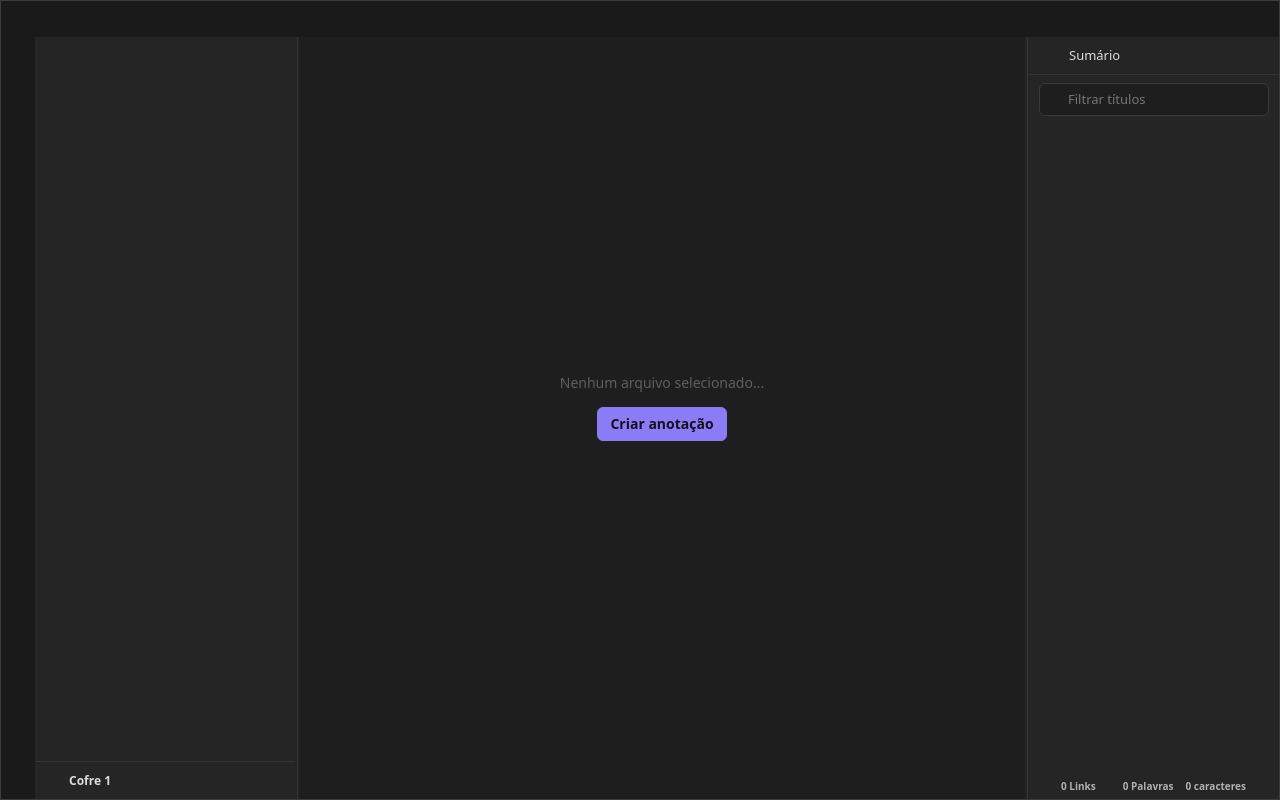
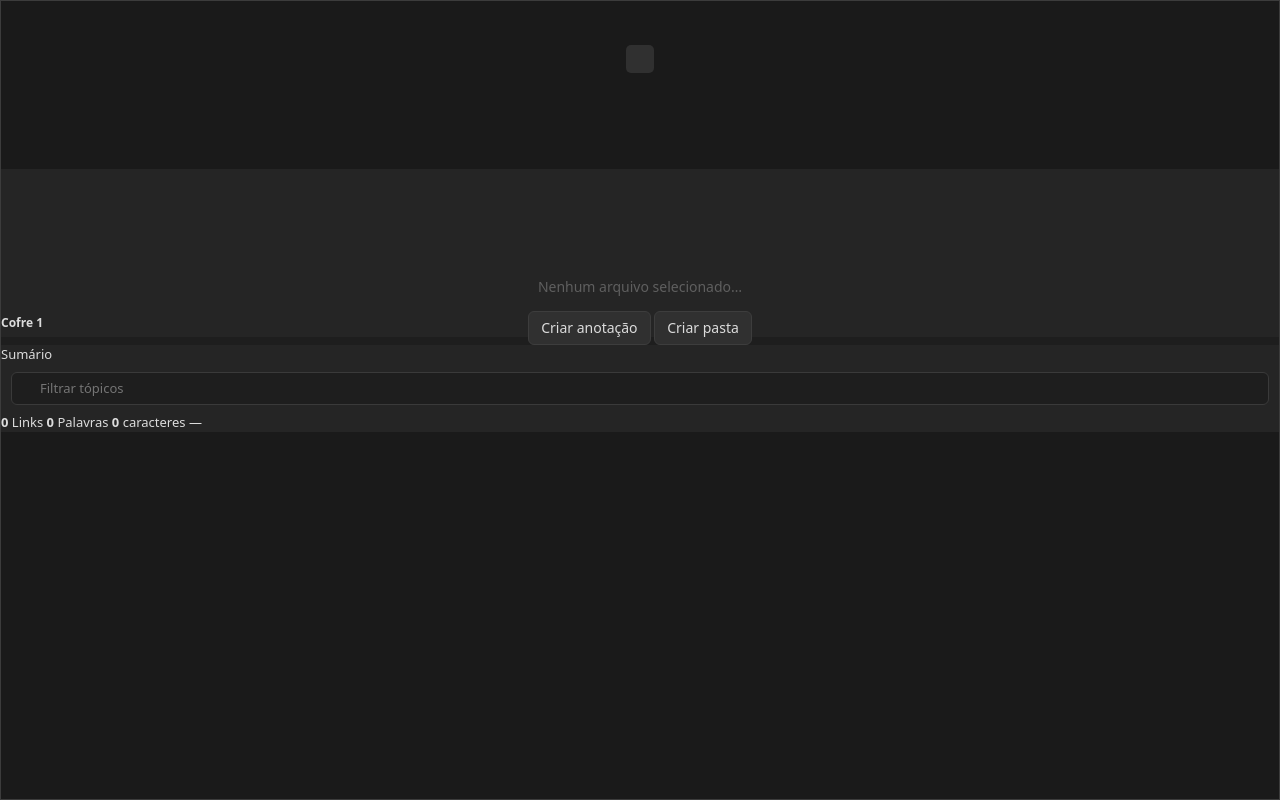
Before and after one commit to isabele-camargo-portela/NoteClass, a Flask app: template template/index.html in a window 1280 px wide. Run offline with Flask 3, Linux system fonts and the light colour scheme; the template is opened without the code that fills it, so the values that code supplies are empty.

Commit message:
fix: corrige a estrutura html

```diff
--- a/template/index.html
+++ b/template/index.html
@@ -1,142 +1,170 @@
 <!doctype html>
 <html lang="pt-BR">
+
 <head>
   <meta charset="utf-8">
   <meta name="viewport" content="width=device-width, initial-scale=1">
   <title>NoteClass</title>
-  <link rel="stylesheet" href="{{ url_for('static', filename='css/style.css') }}">
+  <link rel="preconnect" href="https://fonts.googleapis.com">
+  <link rel="preconnect" href="https://fonts.gstatic.com" crossorigin>
+  <link
+    href="https://fonts.googleapis.com/css2?family=Inter:wght@400;500;600&family=JetBrains+Mono:wght@400;500&display=swap"
+    rel="stylesheet">
+  <link rel="stylesheet" href="{{ url_for('static', filename='style.css') }}">
 </head>
+
 <body>
   <div id="app">
 
-  <!-- Barra superior: botão da lateral esquerda, abas, botão da lateral direita -->
+    <!-- Barra superior: recolher painel esquerdo | abas | recolher painel direito -->
     <header id="topbar">
-    <button class="icon-btn" id="tg-left" title="Barra lateral esquerda (Ctrl+B)"><i data-ic="panel-left"></i></button>
-    <div id="tabs"></div>
-    <button class="icon-btn" id="new-tab" title="Nova aba"><i data-ic="plus"></i></button>
-    <span class="spacer"></span>
-    <button class="icon-btn" id="tg-right" title="Barra lateral direita (Alt+B)"><i data-ic="panel-right"></i></button>
+      <button class="icon-btn" id="toggle-left" data-icon="panel-left" title="Mostrar/ocultar painel esquerdo"></button>
+      <div id="tabs" role="tablist"></div>
+      <button class="icon-btn" id="toggle-right" data-icon="panel-right" title="Mostrar/ocultar sumário"></button>
     </header>
 
-  <div id="body">
+    <div id="workspace">
       <!-- Faixa de ícones -->
       <nav id="ribbon">
-      <button class="icon-btn" data-view="search" title="Buscar (Ctrl+K)"><i data-ic="search"></i></button>
-      <button class="icon-btn" data-view="files" title="Arquivos"><i data-ic="folder"></i></button>
-      <button class="icon-btn" data-view="tags" title="Tags"><i data-ic="tag"></i></button>
-      <button class="icon-btn" data-view="dates" title="Por data"><i data-ic="calendar"></i></button>
+        <button class="icon-btn active" data-view="files" data-icon="folder" title="Arquivos"></button>
+        <button class="icon-btn" data-view="search" data-icon="search" title="Busca (Ctrl+Shift+F)"></button>
+        <button class="icon-btn" data-view="tags" data-icon="tag" title="Tags"></button>
+        <button class="icon-btn" data-view="dates" data-icon="calendar" title="Por data"></button>
       </nav>
 
       <!-- Painel esquerdo -->
-    <aside id="left">
-      <div id="left-head">
-        <div id="head-files">
-          <button class="icon-btn" id="act-note" title="Nova anotação (Alt+N)"><i data-ic="square-pen"></i></button>
-          <button class="icon-btn" id="act-folder" title="Nova pasta"><i data-ic="folder-plus"></i></button>
+      <aside id="left" class="panel">
+        <div class="panel-body">
+          <section id="view-files" class="view">
+            <div class="toolbar">
+              <button class="icon-btn" id="btn-new-note" data-icon="pen" title="Nova anotação (Alt+N)"></button>
+              <button class="icon-btn" id="btn-new-folder" data-icon="folder-plus" title="Nova pasta"></button>
             </div>
-        <div id="head-title" hidden></div>
+            <div id="tree"></div>
+          </section>
+
+          <section id="view-search" class="view" hidden>
+            <div class="search-box">
+              <input id="f-q" type="search" placeholder="Buscar no título e no texto…" autocomplete="off">
+              <div class="row2">
+                <label>De <input id="f-from" type="date"></label>
+                <label>Até <input id="f-to" type="date"></label>
+              </div>
+              <input id="f-tag" list="tag-list" placeholder="Filtrar por tag (Enter)" autocomplete="off">
+              <div id="f-chips" class="chips"></div>
+              <button class="link-btn" id="f-clear">Limpar filtros</button>
+            </div>
+            <div id="results"></div>
+          </section>
+
+          <section id="view-tags" class="view" hidden>
+            <div id="tag-view"></div>
+          </section>
+          <section id="view-dates" class="view" hidden>
+            <div id="date-view"></div>
+          </section>
         </div>
 
-      <section class="view" id="view-files"><div id="tree"></div></section>
-
-      <section class="view" id="view-search" hidden>
-        <div class="search-box">
-          <input id="s-q" type="search" placeholder="Buscar texto, #tag ou tag:nome" autocomplete="off">
-          <div class="filters">
-            <select id="s-tag" title="Filtrar por tag"><option value="">Todas as tags</option></select>
-            <select id="s-by" title="Campo da data">
-              <option value="created">Criação</option>
-              <option value="updated">Edição</option>
-            </select>
-            <label>De <input id="s-from" type="date"></label>
-            <label>Até <input id="s-to" type="date"></label>
-            <button class="btn" id="s-clear">Limpar filtros</button>
-          </div>
-          <div id="s-count" class="muted"></div>
-        </div>
-        <div id="s-results"></div>
-      </section>
-
-      <section class="view" id="view-tags" hidden><div id="tag-list"></div></section>
-
-      <section class="view" id="view-dates" hidden>
-        <div class="search-box">
-          <select id="d-by">
-            <option value="created">Agrupar por data de criação</option>
-            <option value="updated">Agrupar por data de edição</option>
-          </select>
-        </div>
-        <div id="d-results"></div>
-      </section>
-
-      <footer id="left-foot">
-        <div class="vault"><i data-ic="box"></i><span id="vault-name">Cofre 1</span></div>
-        <button class="icon-btn" id="open-settings" title="Configurações"><i data-ic="settings"></i></button>
+        <footer class="vault">
+          <span class="vault-name"><span data-icon="vault"></span> Cofre 1</span>
+          <button class="icon-btn" id="btn-settings" data-icon="settings" title="Configurações"></button>
         </footer>
       </aside>
+      <div class="resizer" id="rz-left" title="Arraste para redimensionar (duplo clique restaura)"></div>
 
-    <div class="resizer" id="rs-left" title="Arraste para redimensionar (duplo clique restaura)"></div>
-
-    <!-- Área principal -->
+      <!-- Área central -->
       <main id="main">
-      <div id="main-bar">
-        <div id="crumb"></div>
-        <span id="save-state" class="muted"></span>
-        <button class="icon-btn" id="btn-mode" title="Editar / visualizar (Alt+E)" hidden></button>
-        <button class="icon-btn" id="btn-more" title="Mais opções"><i data-ic="more"></i></button>
+        <div id="empty">
+          <p>Nenhum arquivo selecionado…</p>
+          <div class="empty-actions">
+            <button class="btn" id="empty-note">Criar anotação</button>
+            <button class="btn ghost" id="empty-folder">Criar pasta</button>
+          </div>
         </div>
 
-      <div id="empty">
-        <p>Nenhum arquivo selecionado...</p>
-        <button class="btn primary" id="empty-new">Criar anotação</button>
+        <div id="note" hidden>
+          <div id="note-head">
+            <input id="title" placeholder="Título da anotação" autocomplete="off">
+            <div class="meta">
+              <label>Data da aula <input id="note-date" type="date"></label>
+              <label>Pasta <select id="note-folder"></select></label>
+              <div id="tags-box" class="chips editable">
+                <input id="tag-input" list="tag-list" placeholder="Adicionar tag…" autocomplete="off">
               </div>
-
-      <article id="note" hidden>
-        <input id="title" placeholder="Título da anotação" autocomplete="off" spellcheck="false">
-        <div id="tagbar"></div>
-        <div id="meta" class="muted"></div>
-        <textarea id="editor" spellcheck="true" placeholder="Escreva em Markdown…&#10;&#10;# Título&#10;- lista&#10;**negrito**  *itálico*  `código`"></textarea>
-        <div id="preview" hidden></div>
-      </article>
+            </div>
+          </div>
+          <div id="modebar">
+            <div class="seg" id="modes">
+              <button data-mode="edit">Editar</button>
+              <button data-mode="split">Dividir</button>
+              <button data-mode="read">Ler</button>
+            </div>
+            <button class="icon-btn" id="note-menu" data-icon="more" title="Mais opções"></button>
+          </div>
+          <div id="panes" class="mode-edit">
+            <textarea id="editor" spellcheck="true"
+              placeholder="Escreva em Markdown: # título, **negrito**, - lista, - [ ] tarefa…"></textarea>
+            <article id="preview"></article>
+          </div>
+        </div>
       </main>
 
-    <div class="resizer" id="rs-right" title="Arraste para redimensionar (duplo clique restaura)"></div>
+      <div class="resizer" id="rz-right" title="Arraste para redimensionar (duplo clique restaura)"></div>
 
-    <!-- Painel direito: Sumário -->
-    <aside id="right">
-      <div id="right-head"><i data-ic="list"></i><span>Sumário</span></div>
-      <div class="outline-filter"><i data-ic="search"></i><input id="o-filter" placeholder="Filtrar títulos" autocomplete="off"></div>
-      <div id="outline"></div>
-      <footer id="right-foot">
-        <span id="st-links"><i data-ic="link"></i>0 Links</span>
-        <span id="st-words"><i data-ic="pen"></i>0 Palavras</span>
-        <span id="st-chars">0 caracteres</span>
-        <span id="st-sync" title="Salvo"><i data-ic="check"></i></span>
+      <!-- Painel direito: sumário -->
+      <aside id="right" class="panel">
+        <div class="panel-body">
+          <div class="panel-title"><span data-icon="list"></span> Sumário</div>
+          <div class="outline-filter">
+            <span data-icon="search"></span>
+            <input id="outline-q" placeholder="Filtrar tópicos" autocomplete="off">
+          </div>
+          <nav id="outline"></nav>
+        </div>
+        <footer class="stats">
+          <span><span data-icon="link" data-size="12"></span> <b id="st-links">0</b> Links</span>
+          <span><span data-icon="pen" data-size="12"></span> <b id="st-words">0</b> Palavras</span>
+          <span><b id="st-chars">0</b> caracteres</span>
+          <span id="save-status" class="save">—</span>
         </footer>
       </aside>
     </div>
   </div>
 
+  <datalist id="tag-list"></datalist>
   <div id="ctx" hidden></div>
-<div id="toast" hidden></div>
-<datalist id="taglist"></datalist>
-<dialog id="dlg"></dialog>
+  <div id="toast" role="status" hidden></div>
 
-<dialog id="settings">
+  <dialog id="ask">
     <form method="dialog">
-    <h3>Configurações</h3>
-    <label class="field">Nome do cofre<input id="set-vault" autocomplete="off"></label>
-    <label class="field">Tamanho da fonte do editor
-      <select id="set-fs"><option>13</option><option>14</option><option>15</option><option>16</option><option>18</option><option>20</option></select>
-    </label>
-    <label class="field check"><input id="set-mono" type="checkbox"> Usar fonte monoespaçada no editor</label>
-    <label class="field check"><input id="set-preview" type="checkbox"> Abrir anotações em modo de visualização</label>
-    <div class="field">Backup<a class="btn" href="/api/export/vault">Exportar cofre (.zip de .md)</a></div>
-    <p class="muted shortcuts">Atalhos: Ctrl+S salvar · Alt+N nova anotação · Alt+E editar/visualizar · Ctrl+K buscar · Ctrl+B / Alt+B recolher laterais</p>
-    <div class="dlg-actions"><button class="btn primary" value="ok">Fechar</button></div>
+      <label id="ask-label" for="ask-input"></label>
+      <input id="ask-input" autocomplete="off">
+      <menu>
+        <button type="button" class="btn ghost" data-close>Cancelar</button>
+        <button value="ok" class="btn">Confirmar</button>
+      </menu>
     </form>
   </dialog>
 
-<script src="{{ url_for('static', filename='js/app.js') }}"></script>
+  <dialog id="settings">
+    <h2>Cofre 1</h2>
+    <p>Tudo fica salvo no seu MySQL local.</p>
+    <button class="btn" id="export-all">Exportar tudo (.zip de Markdown)</button>
+    <h3>Atalhos</h3>
+    <dl class="keys">
+      <dt>Ctrl+S</dt>
+      <dd>Salvar agora</dd>
+      <dt>Alt+N</dt>
+      <dd>Nova anotação</dd>
+      <dt>Ctrl+Shift+F</dt>
+      <dd>Abrir busca</dd>
+      <dt>Ctrl+B / Ctrl+I</dt>
+      <dd>Negrito / itálico</dd>
+    </dl>
+    <menu><button class="btn ghost" data-close>Fechar</button></menu>
+  </dialog>
+
+  <script src="{{ url_for('static', filename='script.js') }}"></script>
 </body>
+
 </html>
```
Lines whose indentation alone changed are shown as unchanged.
